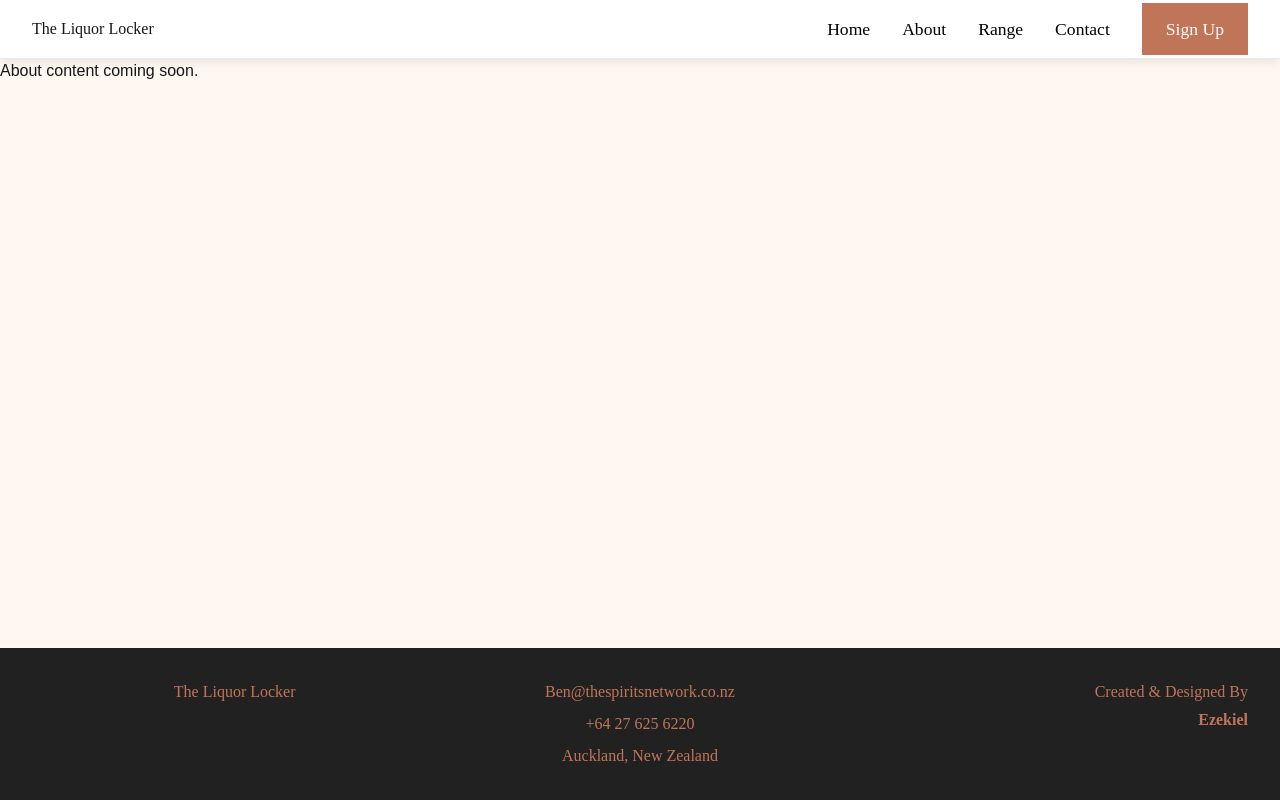
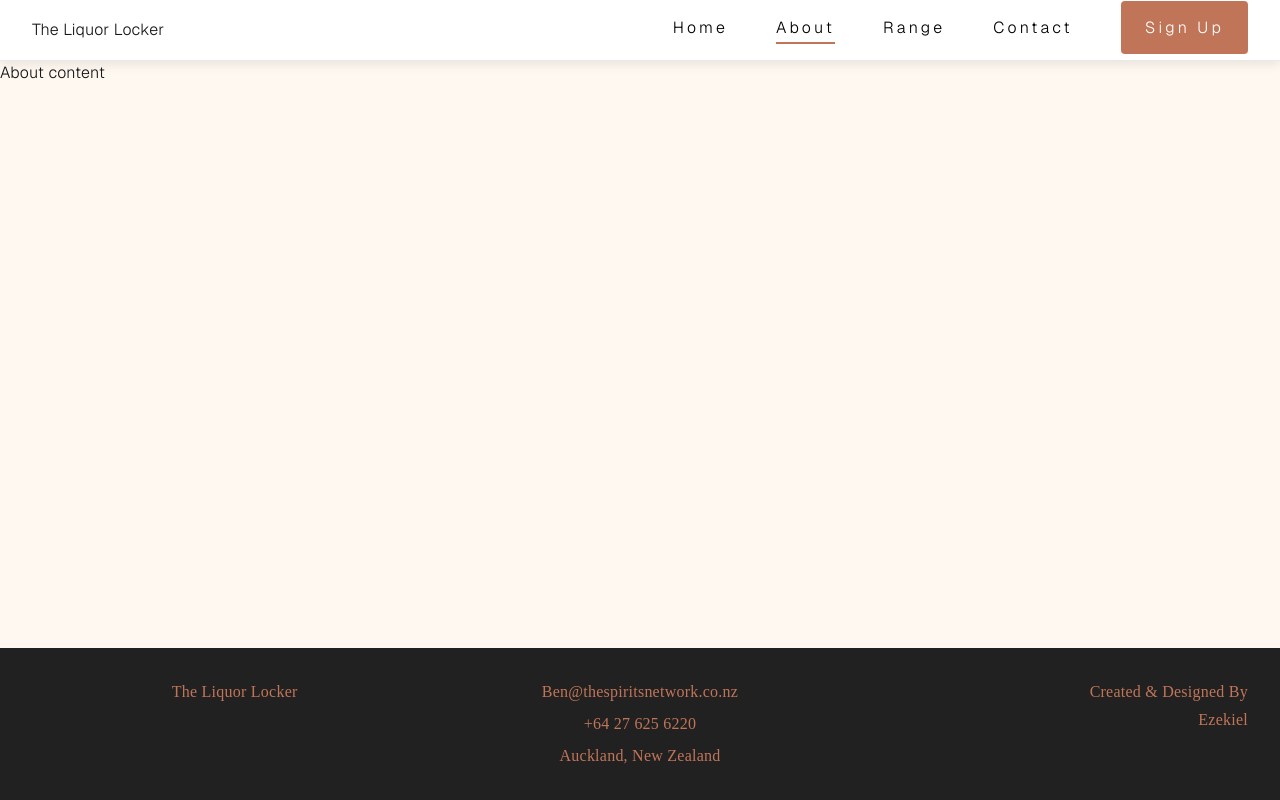
Before and after one commit to Ezekielconz/theliquorlocker, a Next.js app in the folder frontend/: page /about in a window 1280 px wide. Built offline with nearby package versions, Linux system fonts and the light colour scheme; no server answers.

Commit message:
updated nav

```diff
--- a/frontend/src/app/about/page.js
+++ b/frontend/src/app/about/page.js
@@ -7,7 +7,7 @@ export const revalidate = 60;
 
 export default async function AboutPage() {
   const data = await getAboutPage();
-  if (!data) return <p>About content coming soon.</p>;
+  if (!data) return <p>About content</p>;
 
   return (
     <>
--- a/frontend/src/app/globals.css
+++ b/frontend/src/app/globals.css
@@ -1,23 +1,39 @@
-@import "tailwindcss";
+/* ── src/app/globals.css ─────────────────────────────────────────────────── */
 
+/* Import Tailwind’s base layers (via @tailwind directive or compiled build) */
+@import 'tailwindcss';
+
+/* ------------------------------------------------------------------------- */
+/*           CSS custom-properties + colour tokens for your brand            */
+/* ------------------------------------------------------------------------- */
 :root {
-  --background: #FFF8F0;
+  --background: #fff8f0;
   --foreground: #171717;
+
+  /* These inherit values from <html> class via next/font variable mode. */
+  --font-sans: var(--geist-font-sans, Geist); /* fallback just in case */
+  --font-mono: var(--geist-font-mono, 'Geist Mono');
 }
 
+/* Tailwind’s inline `@theme` helper (keeps design-tokens in one spot) */
 @theme inline {
   --color-background: var(--background);
   --color-foreground: var(--foreground);
-  --font-sans: var(--font-geist-sans);
-  --font-mono: var(--font-geist-mono);
+  --font-sans: var(--font-sans);
+  --font-mono: var(--font-mono);
 }
 
+/* Light / “champagne” background is your default; dark just tweaks text. */
 @media (prefers-color-scheme: dark) {
   :root {
-    --background: #FFF8F0;
+    --background: #fff8f0;
     --foreground: #0a0a0a;
   }
 }
+
+/* ------------------------------------------------------------------------- */
+/*                Global element resets & base typography                    */
+/* ------------------------------------------------------------------------- */
 
 html,
 body {
@@ -30,7 +46,10 @@ body {
   flex-direction: column;
   background: var(--background);
   color: var(--foreground);
-  font-family: Arial, Helvetica, sans-serif;
+  font-family: var(--font-sans), sans-serif;
+  font-weight: 300;
+  letter-spacing: 0.015em;           /* luxe micro-tracking */
+  -webkit-font-smoothing: antialiased;
 }
 
 main {
--- a/frontend/src/app/layout.js
+++ b/frontend/src/app/layout.js
@@ -1,46 +1,50 @@
-// src/app/layout.js
-
+// ── src/app/layout.js ───────────────────────────────────────────────────────
 export const revalidate = 60;
 
-import { Geist, Geist_Mono } from 'next/font/google'
-import './globals.css'
-import Navbar from '../components/Navbar'
-import Footer from '../components/Footer'
-import { getNavigation } from '../lib/strapi'
+import { Geist, Geist_Mono } from 'next/font/google';
+import './globals.css';
+import Navbar from '../components/Navbar';
+import Footer from '../components/Footer';
+import { getNavigation } from '../lib/strapi';
 
+/* ---------------------------------------------------------------------------
+   Load the variable versions and expose them as CSS custom-properties.
+   You’ll reference these variables in globals.css / Tailwind.
+--------------------------------------------------------------------------- */
 const geistSans = Geist({
-  variable: '--font-geist-sans',
   subsets: ['latin'],
-})
+  weight: ['300', '400', '500', '600'],
+  variable: '--font-sans',
+});
 
 const geistMono = Geist_Mono({
-  variable: '--font-geist-mono',
   subsets: ['latin'],
-})
+  weight: ['400'],
+  variable: '--font-mono',
+});
 
 export const metadata = {
   title: 'The Liquor Locker',
   description: 'Wine, Spirits & Beer Distributors',
-}
+};
 
 export default async function RootLayout({ children }) {
-  const navData = await getNavigation() // { logoUrl, logoAlt }
+  const navData = await getNavigation(); // { logoUrl, logoAlt }
 
   return (
-    <html lang="en">
-      <body className={`${geistSans.variable} ${geistMono.variable} antialiased`}>
+    /* ↓ Attach the font *variables* to <html>. They’ll cascade globally. */
+    <html lang="en" className={`${geistSans.variable} ${geistMono.variable}`}>
+      <body className="antialiased">
         <Navbar
           logoUrl={navData?.logoUrl ?? null}
           logoAlt={navData?.logoAlt ?? 'The Liquor Locker'}
         />
-
         <main>{children}</main>
-
         <Footer
           logoUrl={navData?.logoUrl ?? null}
           logoAlt={navData?.logoAlt ?? 'The Liquor Locker'}
         />
       </body>
     </html>
-  )
+  );
 }
--- a/frontend/src/app/range/page.js
+++ b/frontend/src/app/range/page.js
@@ -1,7 +1,8 @@
+import PageHero       from '../../components/PageHero';
+
+export const revalidate = 60;
 
 export default function RangePage() {
-  // If you have a Strapi “range” collection, you can fetch it here.
-  // For now, just placeholder content:
   return (
     <main style={{ padding: '2rem', fontFamily: 'Fraunces, serif' }}>
       <h1>Our Range</h1>
--- a/frontend/src/components/Navbar.js
+++ b/frontend/src/components/Navbar.js
@@ -1,45 +1,83 @@
 'use client';
 
-import { useEffect } from 'react';
+import { useState, useEffect } from 'react';
+import { usePathname } from 'next/navigation';
 import Link from 'next/link';
 import Image from 'next/image';
 import styles from '../styles/Navbar.module.css';
 
 /**
- * Navbar
+ * Responsive navigation with animated underline on active link.
  */
 export default function Navbar({ logoUrl, logoAlt = 'The Liquor Locker' }) {
-  // Dev logging
+  const pathname = usePathname();          // ← current route
+  const [menuOpen, setMenuOpen] = useState(false);
+
+  /* Close the mobile menu on route change */
+  useEffect(() => {
+    const handleRoute = () => setMenuOpen(false);
+    window.addEventListener('next/navigation:before-navigate', handleRoute);
+    return () =>
+      window.removeEventListener('next/navigation:before-navigate', handleRoute);
+  }, []);
+
+  /* Dev logging */
   useEffect(() => {
     if (process.env.NODE_ENV === 'development') {
       console.log('[Navbar] logoUrl prop:', logoUrl);
     }
   }, [logoUrl]);
 
+  /* Helper to see if link matches current path */
+  const isActive = (href) =>
+    href === '/'
+      ? pathname === '/'
+      : pathname.startsWith(href); // matches /about, /about/team, etc.
+
   return (
     <nav className={styles.navbar}>
+      {/* Brand / logo */}
       <div className={styles.logo}>
         <Link href="/" className={styles.logoLink}>
           {logoUrl ? (
-            <Image
-              src={logoUrl}
-              alt={logoAlt}
-              width={120}
-              height={40}
-              priority
-            />
+            <Image src={logoUrl} alt={logoAlt} width={120} height={40} priority />
           ) : (
-            <span>The Liquor Locker</span>
+            <span>{logoAlt}</span>
           )}
         </Link>
       </div>
 
-      <ul className={styles.navLinks}>
-        <li><Link href="/">Home</Link></li>
-        <li><Link href="/about">About</Link></li>
-        <li><Link href="/range">Range</Link></li>
-        <li><Link href="/contact">Contact</Link></li>
-        <li>
+      {/* Hamburger (visible <768 px) */}
+      <button
+        aria-label="Toggle navigation"
+        aria-expanded={menuOpen}
+        aria-controls="primary-navigation"
+        onClick={() => setMenuOpen((o) => !o)}
+        className={`${styles.hamburger} ${menuOpen ? styles.hamburgerOpen : ''}`}
+      >
+        <span /><span /><span />
+      </button>
+
+      {/* Nav links */}
+      <ul
+        id="primary-navigation"
+        className={`${styles.navLinks} ${menuOpen ? styles.navLinksOpen : ''}`}
+      >
+        {[
+          { href: '/', text: 'Home' },
+          { href: '/about', text: 'About' },
+          { href: '/range', text: 'Range' },
+          { href: '/contact', text: 'Contact' },
+        ].map(({ href, text }) => (
+          <li
+            key={href}
+            className={`${styles.navLink} ${isActive(href) ? styles.active : ''}`}
+          >
+            <Link href={href}>{text}</Link>
+          </li>
+        ))}
+
+        <li className={styles.navLink}>
           <Link href="/signup" className={styles.signupButton}>
             Sign Up
           </Link>
--- a/frontend/src/styles/Navbar.module.css
+++ b/frontend/src/styles/Navbar.module.css
@@ -1,3 +1,4 @@
+/* ---------------- Base layout (unchanged) ------------------- */
 .navbar {
   z-index: 1000;
   position: relative;
@@ -6,39 +7,96 @@
   align-items: center;
   padding: 1rem 2rem;
   border-bottom: 1px solid #eaeaea;
-  background-color: #fff;
-  font-family: 'Fraunces', serif;
+  background: #fff;
+  font-family: inherit;
   box-shadow: 0 4px 10px rgba(0, 0, 0, 0.08);
+  transition: box-shadow 0.3s ease;
 }
 
-.logo {
-  display: flex;
-  align-items: center;
-}
+.logo { display: flex; align-items: center; }
+.logoLink { display: inline-flex; align-items: center; text-decoration: none; }
 
+/* ---------------- Nav links & animated underline ------------ */
 .navLinks {
   list-style: none;
   display: flex;
-  gap: 2rem;
+  gap: 3rem;
   margin: 0;
   padding: 0;
   align-items: center;
 }
 
-.navLinks a {
+.navLink {
+  position: relative;                 /* needed for ::after */
+  padding-bottom: 0.25rem;            /* breathing room under text */
+}
+
+.navLink a {
   text-decoration: none;
   color: #000;
-  font-weight: 500;
-  font-size: 1.1rem;
+  font-weight: 300;
+  font-size: 1.0rem;
+  letter-spacing: 0.2em;
 }
 
-.navLinks a.signupButton {
-  color: #fff;
+/* underline bar */
+.navLink::after {
+  content: '';
+  position: absolute;
+  left: 0;
+  bottom: 0;
+  height: 2px;
+  width: 0;                           /* hidden by default */
+  background: #C17558;                /* brand colour */
+  transition: width 0.3s ease;
 }
 
+/* reveal on hover */
+.navLink:hover::after,
+.navLink:focus-visible::after {
+  width: 100%;
+}
+
+/* keep bar visible when page is active */
+.active::after {
+  width: 100%;
+}
+
+/* keep signup colour override */
+.navLink a.signupButton,
+.signupButton { color: #fff; }
+
+/* ---------------- Signup button tweaks ---------------------- */
 .signupButton {
   padding: 1rem 1.5rem;
-  background-color: #C17558;
-  color: #fff;
-  text-decoration: none;
+  background: #C17558;
+  border-radius: 4px;
+  transition: background 0.25s ease;
 }
+.signupButton:hover,
+.signupButton:focus-visible { background: #a55f48; }
+
+/* ---------------- Hamburger & mobile menu ------------------- */
+.hamburger { /* … as before … */ }
+.hamburger span { /* … as before … */ }
+.hamburgerOpen span:nth-child(1) { transform: translateY(9px) rotate(45deg); }
+.hamburgerOpen span:nth-child(2) { opacity: 0; }
+.hamburgerOpen span:nth-child(3) { transform: translateY(-9px) rotate(-45deg); }
+
+@media (max-width: 768px) {
+  .hamburger { display: flex; }
+
+  .navLinks {
+    position: absolute; top: 100%; right: 0; width: 100%;
+    flex-direction: column; gap: 1.25rem;
+    background: #fff; padding: 1.5rem 2rem 2rem;
+    box-shadow: 0 8px 20px rgba(0,0,0,0.08);
+    display: none;
+  }
+  .navLinksOpen { display: flex; }
+
+  /* full-width underline on mobile looks nicer */
+  .navLink::after { left: 0; right: 0; width: 100%; opacity: 0; }
+  .navLink:hover::after,
+  .active::after { opacity: 1; }
+}
```
